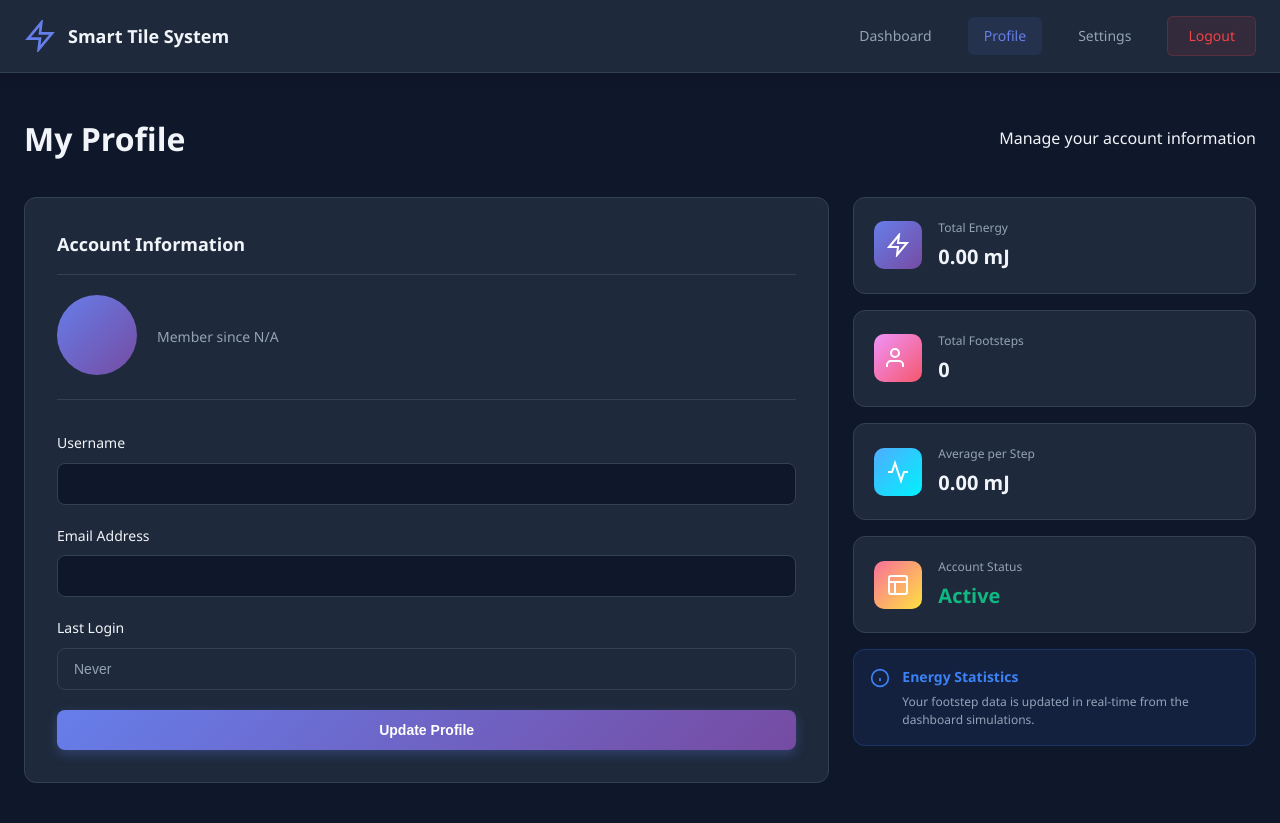
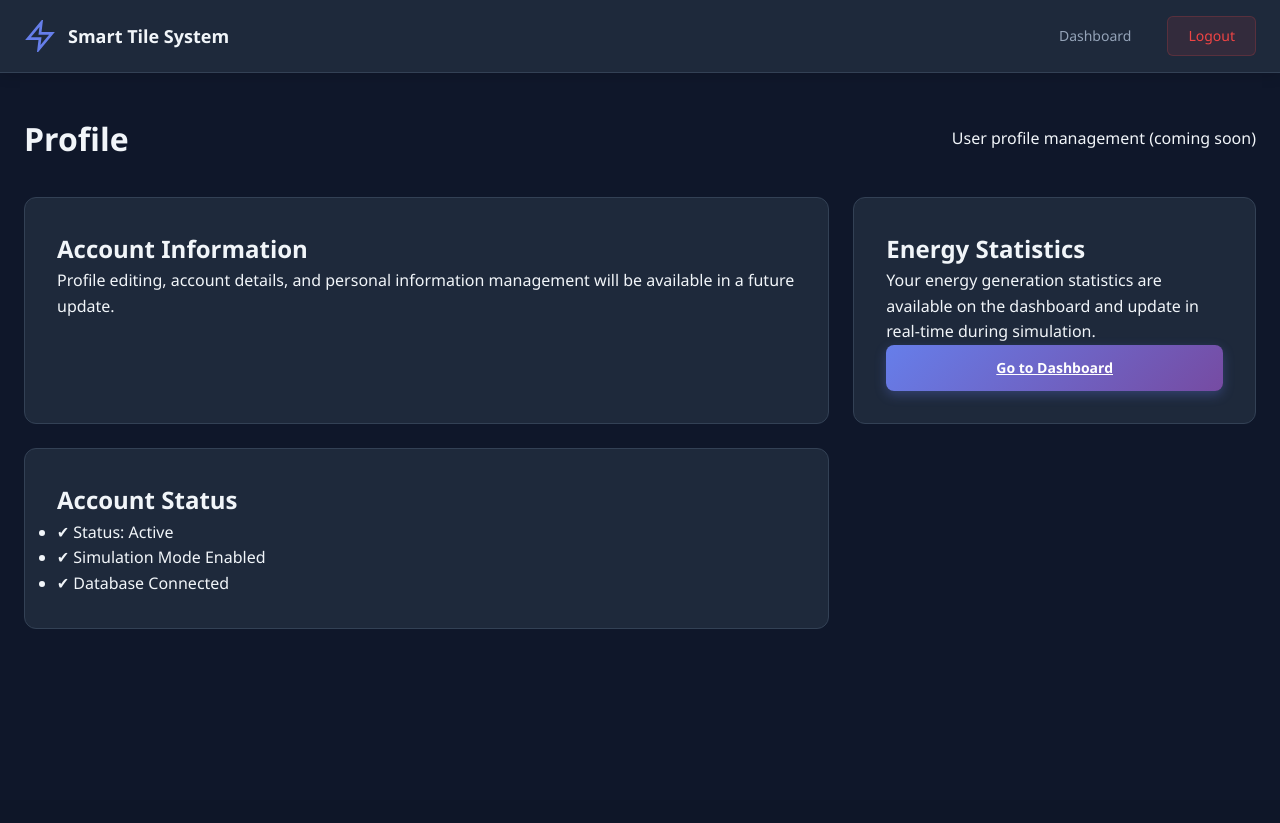
Before and after one commit to mimanshugahlaut/smart-tiles-webapp, a Flask app: template templates/profile.html in a window 1280 px wide. After the commit the page ends 629 px from the top, so only its background shows below. Run offline with Flask 3, Linux system fonts and the light colour scheme; the template is opened without the code that fills it, so the values that code supplies are empty.

Commit message:
Fix profile.html to match backend routes

```diff
--- a/templates/profile.html
+++ b/templates/profile.html
@@ -4,9 +4,12 @@
     <meta charset="UTF-8">
     <meta name="viewport" content="width=device-width, initial-scale=1.0">
     <title>Profile - Smart Tile System</title>
+
     <link rel="stylesheet" href="{{ url_for('static', filename='css/dashboard.css') }}">
 </head>
 <body>
+
+    <!-- ================= NAVBAR ================= -->
     <nav class="navbar">
         <div class="nav-container">
             <div class="nav-brand">
@@ -15,138 +18,53 @@
                 </svg>
                 <span>Smart Tile System</span>
             </div>
+
             <div class="nav-menu">
                 <a href="{{ url_for('dashboard') }}" class="nav-link">Dashboard</a>
-                <a href="{{ url_for('profile') }}" class="nav-link active">Profile</a>
-                <a href="{{ url_for('settings') }}" class="nav-link">Settings</a>
                 <a href="{{ url_for('logout') }}" class="btn btn-logout">Logout</a>
             </div>
         </div>
     </nav>
 
+    <!-- ================= CONTENT ================= -->
     <div class="dashboard-container">
         <div class="dashboard-header">
-            <h1>My Profile</h1>
-            <p>Manage your account information</p>
+            <h1>Profile</h1>
+            <p>User profile management (coming soon)</p>
         </div>
 
-        {% with messages = get_flashed_messages(with_categories=true) %}
-            {% if messages %}
-                {% for category, message in messages %}
-                    <div class="alert alert-{{ category }}">
-                        {{ message }}
-                    </div>
-                {% endfor %}
-            {% endif %}
-        {% endwith %}
+        <div class="profile-grid">
 
-        <div class="profile-grid">
             <div class="profile-card">
-                <div class="card-header">
-                    <h2>Account Information</h2>
-                </div>
-                <form id="profileForm" method="POST" action="{{ url_for('update_profile') }}">
-                    <div class="profile-avatar">
-                        <div class="avatar-circle">
-                            <span class="avatar-text">{{ user.username[0].upper() }}</span>
-                        </div>
-                        <div class="avatar-info">
-                            <h3>{{ user.username }}</h3>
-                            <p>Member since {{ user.created_at.split()[0] if user.created_at else 'N/A' }}</p>
-                        </div>
-                    </div>
-
-                    <div class="form-group">
-                        <label for="username">Username</label>
-                        <input type="text" id="username" name="username" value="{{ user.username }}" required minlength="3">
-                    </div>
-
-                    <div class="form-group">
-                        <label for="email">Email Address</label>
-                        <input type="email" id="email" name="email" value="{{ user.email }}" required>
-                    </div>
-
-                    <div class="form-group">
-                        <label>Last Login</label>
-                        <input type="text" value="{{ user.last_login or 'Never' }}" readonly>
-                    </div>
-
-                    <button type="submit" class="btn btn-primary">
-                        <span class="btn-text">Update Profile</span>
-                        <span class="btn-loader" style="display: none;">
-                            <span class="spinner"></span>
-                        </span>
-                    </button>
-                </form>
+                <h2>Account Information</h2>
+                <p>
+                    Profile editing, account details, and personal information
+                    management will be available in a future update.
+                </p>
             </div>
 
-            <div class="stats-sidebar">
-                <div class="stat-card-small">
-                    <div class="stat-icon-small" style="background: linear-gradient(135deg, #667eea 0%, #764ba2 100%);">
-                        <svg viewBox="0 0 24 24" fill="none" stroke="currentColor" stroke-width="2">
-                            <path d="M13 2L3 14h9l-1 8 10-12h-9l1-8z"/>
-                        </svg>
-                    </div>
-                    <div>
-                        <h4>Total Energy</h4>
-                        <p class="stat-value-small" id="profileTotalEnergy">Loading...</p>
-                    </div>
-                </div>
+            <div class="profile-card">
+                <h2>Energy Statistics</h2>
+                <p>
+                    Your energy generation statistics are available on the
+                    dashboard and update in real-time during simulation.
+                </p>
+                <a href="{{ url_for('dashboard') }}" class="btn btn-primary">
+                    Go to Dashboard
+                </a>
+            </div>
 
-                <div class="stat-card-small">
-                    <div class="stat-icon-small" style="background: linear-gradient(135deg, #f093fb 0%, #f5576c 100%);">
-                        <svg viewBox="0 0 24 24" fill="none" stroke="currentColor" stroke-width="2">
-                            <path d="M17 21v-2a4 4 0 0 0-4-4H5a4 4 0 0 0-4 4v2"/>
-                            <circle cx="9" cy="7" r="4"/>
-                        </svg>
-                    </div>
-                    <div>
-                        <h4>Total Footsteps</h4>
-                        <p class="stat-value-small" id="profileTotalSteps">Loading...</p>
-                    </div>
-                </div>
+            <div class="profile-card">
+                <h2>Account Status</h2>
+                <ul>
+                    <li>✔ Status: Active</li>
+                    <li>✔ Simulation Mode Enabled</li>
+                    <li>✔ Database Connected</li>
+                </ul>
+            </div>
 
-                <div class="stat-card-small">
-                    <div class="stat-icon-small" style="background: linear-gradient(135deg, #4facfe 0%, #00f2fe 100%);">
-                        <svg viewBox="0 0 24 24" fill="none" stroke="currentColor" stroke-width="2">
-                            <polyline points="22 12 18 12 15 21 9 3 6 12 2 12"/>
-                        </svg>
-                    </div>
-                    <div>
-                        <h4>Average per Step</h4>
-                        <p class="stat-value-small" id="profileAvgEnergy">Loading...</p>
-                    </div>
-                </div>
-
-                <div class="stat-card-small">
-                    <div class="stat-icon-small" style="background: linear-gradient(135deg, #fa709a 0%, #fee140 100%);">
-                        <svg viewBox="0 0 24 24" fill="none" stroke="currentColor" stroke-width="2">
-                            <rect x="3" y="3" width="18" height="18" rx="2" ry="2"/>
-                            <line x1="3" y1="9" x2="21" y2="9"/>
-                            <line x1="9" y1="21" x2="9" y2="9"/>
-                        </svg>
-                    </div>
-                    <div>
-                        <h4>Account Status</h4>
-                        <p class="stat-value-small status-active">Active</p>
-                    </div>
-                </div>
-
-                <div class="info-box">
-                    <svg viewBox="0 0 24 24" fill="none" stroke="currentColor" stroke-width="2">
-                        <circle cx="12" cy="12" r="10"/>
-                        <line x1="12" y1="16" x2="12" y2="12"/>
-                        <line x1="12" y1="8" x2="12.01" y2="8"/>
-                    </svg>
-                    <div>
-                        <strong>Energy Statistics</strong>
-                        <p>Your footstep data is updated in real-time from the dashboard simulations.</p>
-                    </div>
-                </div>
-            </div>
         </div>
     </div>
 
-    <script src="{{ url_for('static', filename='js/profile.js') }}"></script>
 </body>
 </html>
```
